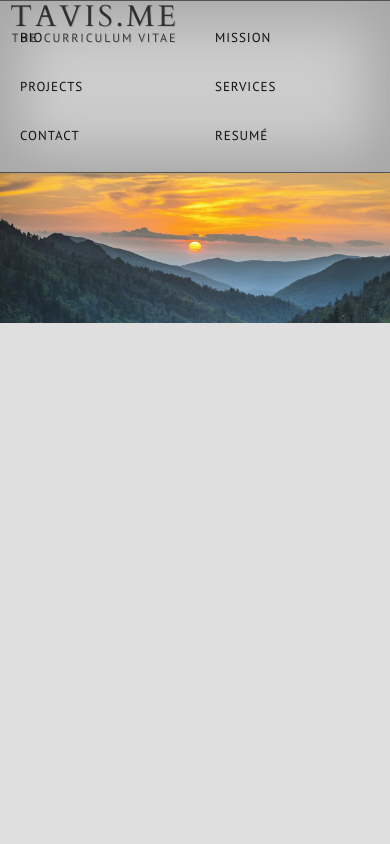
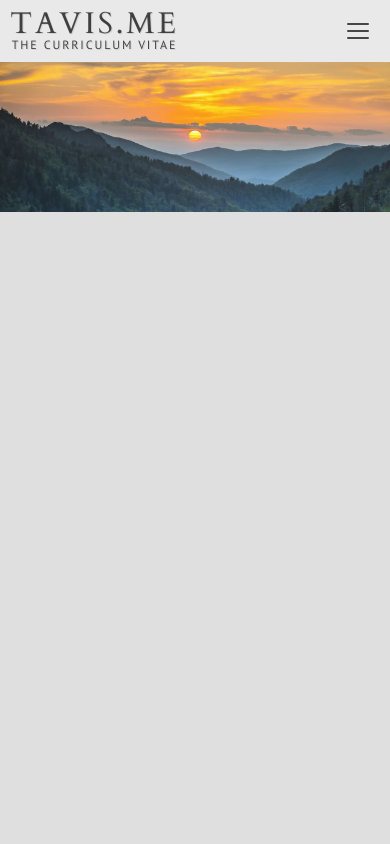
Before and after one commit to ttucker/tavis.me, a Vue app: page / in a window 390 px wide. Shown: the top 844 px of the page. Built offline with nearby package versions, Linux system fonts and the light colour scheme.

Commit message:
Add hamburger menu and tweak mobile UX

```diff
--- a/src/App.vue
+++ b/src/App.vue
@@ -4,9 +4,9 @@
     <div class="route-stage">
       <RouterView v-slot="{ Component, route }">
         <Transition
-          appear
+          :appear="!isMobileViewport"
           :name="isBackNavigation ? 'back' : 'forward'"
-          :duration="{ enter: 800, leave: 650 }"
+          :duration="transitionDuration"
           @after-enter="handleAfterEnter"
         >
           <component :is="Component" :key="route.fullPath" class="route-page" />
@@ -18,12 +18,27 @@
 </template>
 
 <script setup lang="ts">
+import { computed, onMounted, ref } from 'vue'
 import { RouterView } from 'vue-router'
 
 import SiteFooter from './components/SiteFooter.vue'
 import SiteHeader from './components/SiteHeader.vue'
 import { isBackNavigation } from './router'
 
+const isMobileViewport = ref(false)
+
+onMounted(() => {
+  isMobileViewport.value = window.matchMedia('(max-width: 767px)').matches
+})
+
+const transitionDuration = computed(() => {
+  if (isMobileViewport.value) {
+    return { enter: 0, leave: 0 }
+  }
+
+  return { enter: 800, leave: 650 }
+})
+
 const handleAfterEnter = () => {
   isBackNavigation.value = false
 }
--- a/src/components/SiteHeader.vue
+++ b/src/components/SiteHeader.vue
@@ -1,18 +1,36 @@
 <script setup lang="ts">
+import { ref } from 'vue'
 import { RouterLink, useRoute } from 'vue-router'
 
 import { MAIN_NAV_ITEMS } from '../constants/navigation'
 
 const route = useRoute()
+const isMenuOpen = ref(false)
+
+const toggleMenu = () => {
+  isMenuOpen.value = !isMenuOpen.value
+}
 </script>
 
 <template>
-  <header class="header">
+  <header class="header" :class="{ 'is-menu-open': isMenuOpen }">
     <RouterLink to="/">
       <h1>tavis.me</h1>
       <h2>The Curriculum Vitae</h2>
     </RouterLink>
-    <nav aria-label="Primary">
+    <button
+      aria-controls="primary-navigation"
+      :aria-expanded="isMenuOpen"
+      aria-label="Toggle navigation menu"
+      class="menu-toggle"
+      type="button"
+      @click="toggleMenu"
+    >
+      <span></span>
+      <span></span>
+      <span></span>
+    </button>
+    <nav id="primary-navigation" aria-label="Primary" class="primary-nav" :class="{ open: isMenuOpen }">
       <ul>
         <li v-for="item in MAIN_NAV_ITEMS" :key="item.to">
           <RouterLink :to="item.to" :class="{ current: route.path === item.to }">{{ item.label }}</RouterLink>
@@ -22,17 +40,23 @@ const route = useRoute()
   </header>
 </template>
 
-<style scoped>
+<style scoped lang="scss">
 .header {
   background-color: oklch(0 0 0 / 0.5);
   color: oklch(1 0 0);
+  min-height: 62px;
   text-transform: uppercase;
   z-index: 5;
 }
 
 .header > a {
+  align-items: center;
+  display: inline-flex;
+  flex-direction: column;
+  height: 62px;
+  justify-content: center;
   left: 10px;
-  padding: 4px 0;
+  padding: 0;
   position: absolute;
   text-shadow: 1px 1px oklch(0 0 0 / 0.1);
   top: 0;
@@ -56,7 +80,46 @@ const route = useRoute()
   letter-spacing: 1.9px;
 }
 
-.header nav {
+.menu-toggle {
+  align-items: center;
+  appearance: none;
+  background: transparent;
+  border: 0;
+  cursor: pointer;
+  display: inline-flex;
+  flex-direction: column;
+  gap: 5px;
+  justify-content: center;
+  min-height: 40px;
+  min-width: 40px;
+  padding: 0;
+  position: absolute;
+  right: 12px;
+  top: 11px;
+}
+
+.menu-toggle span {
+  background-color: oklch(0 0 0 / 0.7);
+  border-radius: 1px;
+  display: block;
+  height: 2px;
+  transition: transform 0.2s ease, opacity 0.2s ease;
+  width: 22px;
+}
+
+.is-menu-open .menu-toggle span:nth-child(1) {
+  transform: translateY(7px) rotate(45deg);
+}
+
+.is-menu-open .menu-toggle span:nth-child(2) {
+  opacity: 0;
+}
+
+.is-menu-open .menu-toggle span:nth-child(3) {
+  transform: translateY(-7px) rotate(-45deg);
+}
+
+.primary-nav {
   background-color: oklch(0.58 0 0 / 0.25);
   border-top-color: oklch(1 0 0 / 0.1);
   border-bottom-color: oklch(1 0 0 / 0.25);
@@ -65,7 +128,13 @@ const route = useRoute()
   box-shadow: inset 0 0 55px 20px oklch(0 0 0 / 0.6);
   font-size: 13px;
   letter-spacing: 1px;
-  padding: 12px 0;
+  display: none;
+  margin-top: 62px;
+  padding: 8px 0 12px;
+}
+
+.primary-nav.open {
+  display: block;
 }
 
 .header li {
@@ -75,7 +144,7 @@ const route = useRoute()
 
 .header li a {
   display: block;
-  padding: 16px 0 16px 20px;
+  padding: 14px 10px;
 }
 
 @media (prefers-color-scheme: light) {
@@ -83,7 +152,11 @@ const route = useRoute()
     background-color: oklch(1 0 0 / 0.3);
   }
 
-  .header nav {
+  .menu-toggle span {
+    background-color: oklch(0 0 0 / 0.7);
+  }
+
+  .primary-nav {
     border-color: oklch(0 0 0 / 0.6);
     box-shadow: inset 0 0 55px 20px oklch(0.53 0 0 / 0.4);
   }
@@ -99,9 +172,18 @@ const route = useRoute()
     width: 240px;
   }
 
+  .menu-toggle {
+    display: none;
+  }
+
   .header > a {
+    align-items: initial;
     display: block;
+    height: auto;
+    justify-content: initial;
     margin: 32px 0 24px;
+    min-height: 0;
+    padding: 4px 0;
     position: static;
     text-shadow: 1px 1px oklch(0 0 0 / 0.2);
   }
@@ -115,13 +197,15 @@ const route = useRoute()
     letter-spacing: 2.25px;
   }
 
-  .header nav {
+  .primary-nav {
+    display: block;
     background-color: oklch(0 0 0 / 0.2);
     border-color: oklch(1 0 0 / 0.25);
     box-shadow: inset 0 0 40px 10px oklch(0 0 0 / 0.3);
     font-size: 14px;
     line-height: 32px;
     margin: 0 28px;
+    margin-top: 0;
     padding: 15px 25px;
   }
 
@@ -135,7 +219,7 @@ const route = useRoute()
   }
 
   @media (prefers-color-scheme: light) {
-    .header nav {
+    .primary-nav {
       background-color: oklch(1 0 0 / 0.2);
       box-shadow: inset 0 0 80px 0 oklch(0 0 0 / 0.3);
     }
--- a/src/views/HomeView.vue
+++ b/src/views/HomeView.vue
@@ -18,7 +18,7 @@ import HeroImage from '../components/HeroImage.vue'
 
 @media screen and (min-width: 768px) {
   .blockquote {
-    color: oklch(0.24 0 0);
+    color: oklch(0.1913 0 0);
     display: block;
     font-family: CardoCustom, Times, 'Times New Roman', serif;
     font-size: 25px;
@@ -40,6 +40,8 @@ import HeroImage from '../components/HeroImage.vue'
 
   .blockquote i {
     display: block;
+    font-style: italic;
+    font-synthesis: style;
     font-size: 50px;
     letter-spacing: 0;
     line-height: 46px;
```
